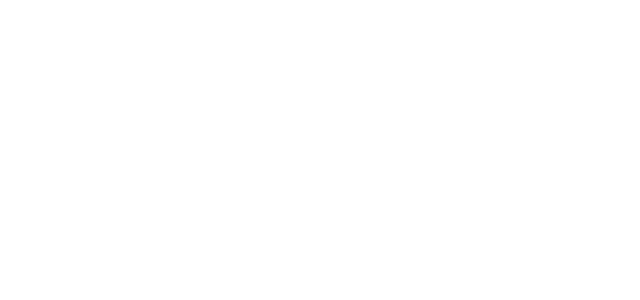
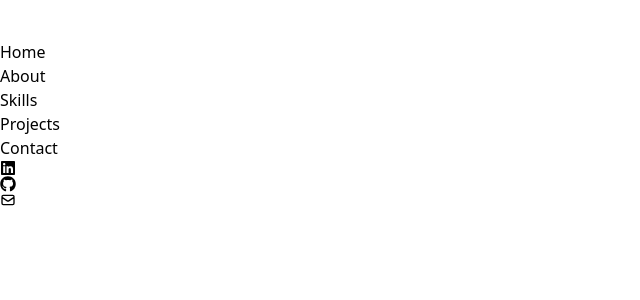
Before and after one commit to ogonz801/Portfolio, a React (Create React App) app: page / in a window 1280 px wide. Shown: the top 300 px of the page, without its empty margins (0-640 px from the left). Built offline with nearby package versions, Linux system fonts and the light colour scheme.

Commit message:
filled component files and added tailwindcss

```diff
--- /dev/null
+++ b/postcss.config.js
@@ -0,0 +1,6 @@
+module.exports = {
+  plugins: {
+    tailwindcss: {},
+    autoprefixer: {},
+  },
+}
--- a/src/App.css
+++ /dev/null
@@ -1,38 +0,0 @@
-.App {
-  text-align: center;
-}
-
-.App-logo {
-  height: 40vmin;
-  pointer-events: none;
-}
-
-@media (prefers-reduced-motion: no-preference) {
-  .App-logo {
-    animation: App-logo-spin infinite 20s linear;
-  }
-}
-
-.App-header {
-  background-color: #282c34;
-  min-height: 100vh;
-  display: flex;
-  flex-direction: column;
-  align-items: center;
-  justify-content: center;
-  font-size: calc(10px + 2vmin);
-  color: white;
-}
-
-.App-link {
-  color: #61dafb;
-}
-
-@keyframes App-logo-spin {
-  from {
-    transform: rotate(0deg);
-  }
-  to {
-    transform: rotate(360deg);
-  }
-}
--- a/src/App.js
+++ b/src/App.js
@@ -1,9 +1,12 @@
 import React from 'react'
+import Footer from 'components/Footer'
+import Navbar from 'components/Navbar'
 
 function App() {
   return (
     <>
-
+      <Navbar />
+      <Footer />
     </>
   );
 }
--- a/src/components/Footer.jsx
+++ b/src/components/Footer.jsx
@@ -0,0 +1,15 @@
+import React from 'react'
+import { FaGithub, FaLinkedin } from 'react-icons/fa'
+import { HiOutlineMail } from 'react-icons/hi'
+
+const Footer = () => {
+  return (
+    <footer>
+        <FaLinkedin />
+        <FaGithub />
+        <HiOutlineMail />
+    </footer>
+  )
+}
+
+export default Footer
--- a/src/components/Navbar.jsx
+++ b/src/components/Navbar.jsx
@@ -0,0 +1,24 @@
+import React from 'react'
+import Logo from 'assets/svg/Logo.svg'
+
+const Navbar = () => {
+  return (
+    <nav>
+
+        <div className='py-1 h-10 w-20'>
+            <img src={Logo} alt='logo'></img>
+        </div>
+
+        <ul>
+            <li>Home</li>
+            <li>About</li>
+            <li>Skills</li>
+            <li>Projects</li>
+            <li>Contact</li>
+        </ul>
+
+    </nav>
+  )
+}
+
+export default Navbar
--- a/src/index.css
+++ b/src/index.css
@@ -1,13 +1,3 @@
-body {
-  margin: 0;
-  font-family: -apple-system, BlinkMacSystemFont, 'Segoe UI', 'Roboto', 'Oxygen',
-    'Ubuntu', 'Cantarell', 'Fira Sans', 'Droid Sans', 'Helvetica Neue',
-    sans-serif;
-  -webkit-font-smoothing: antialiased;
-  -moz-osx-font-smoothing: grayscale;
-}
-
-code {
-  font-family: source-code-pro, Menlo, Monaco, Consolas, 'Courier New',
-    monospace;
-}
+@tailwind base;
+@tailwind components;
+@tailwind utilities;
--- a/src/index.js
+++ b/src/index.js
@@ -1,6 +1,7 @@
 import React from 'react';
 import ReactDOM from 'react-dom/client';
 import App from './App';
+import './index.css'
 
 
 const root = ReactDOM.createRoot(document.getElementById('root'));
--- /dev/null
+++ b/tailwind.config.js
@@ -0,0 +1,10 @@
+/** @type {import('tailwindcss').Config} */
+module.exports = {
+  content: [
+    "./src/**/*.{js,jsx,ts,tsx}"
+  ],
+  theme: {
+    extend: {},
+  },
+  plugins: [],
+}
```
Also changed, not shown: package.json (+7 -0 lines), src/assets/svg/Logo.svg (added), 1 other file (tests, documents, lock files or other folders).
